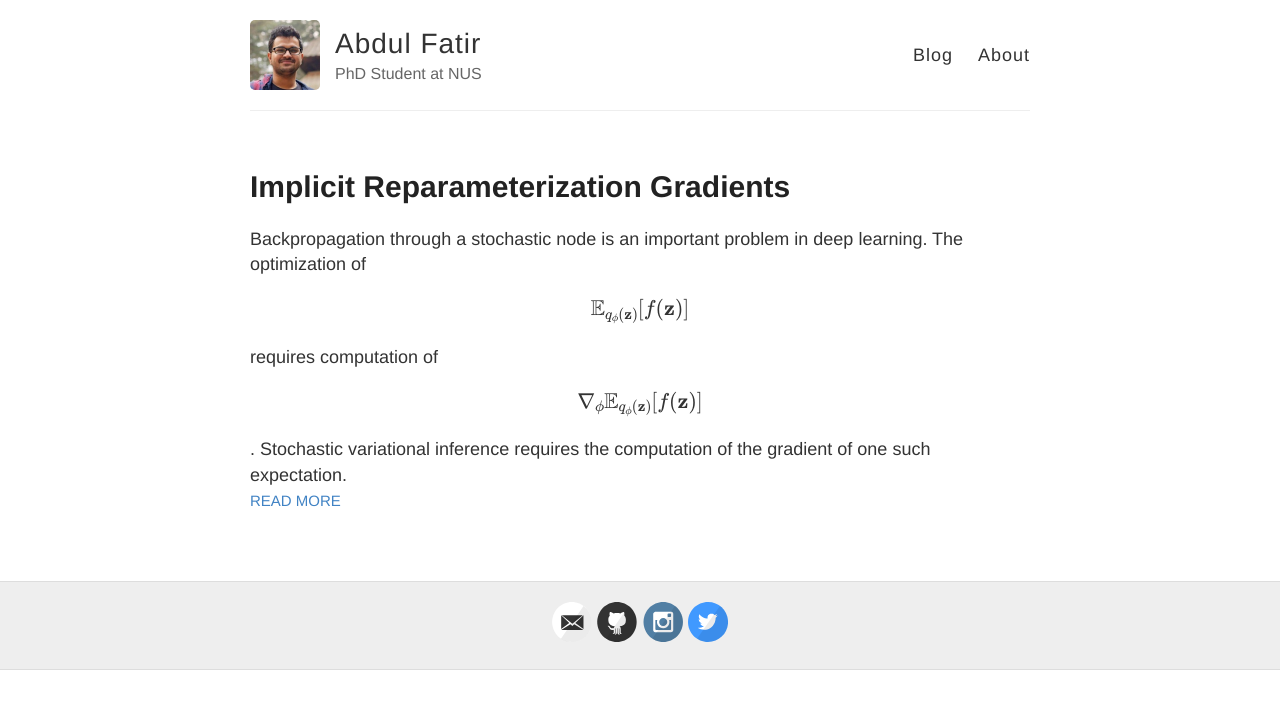
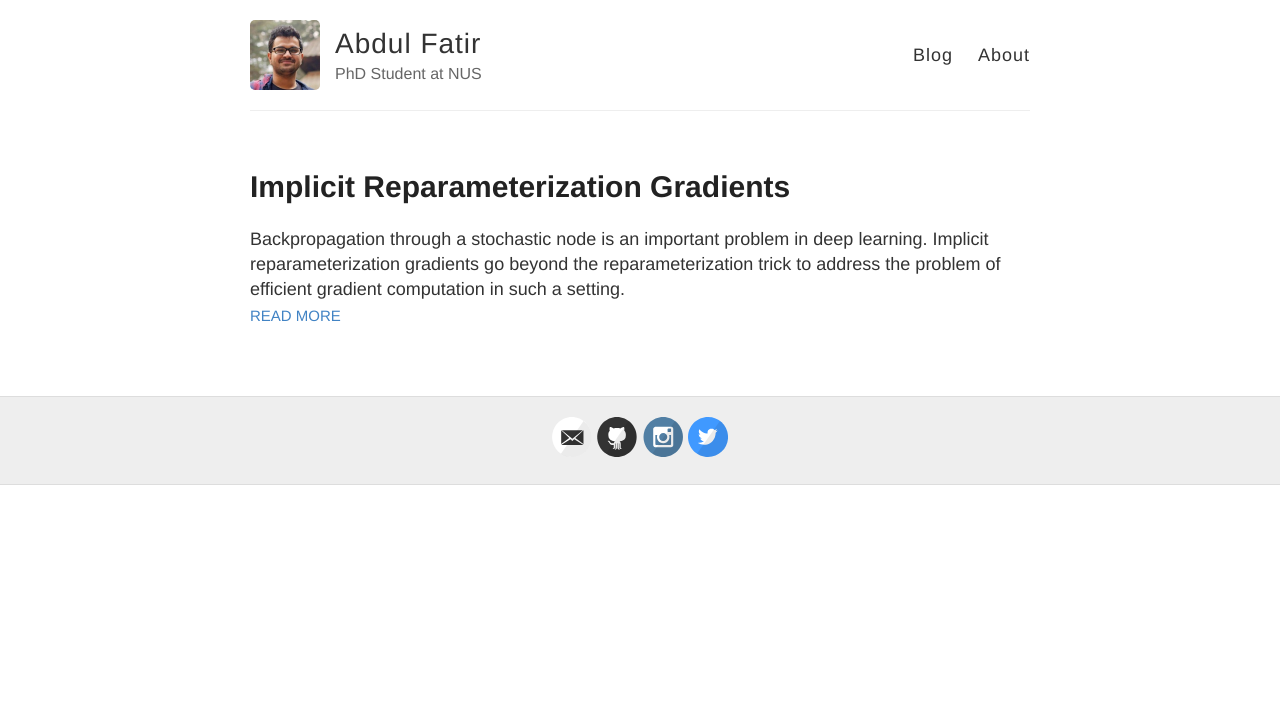
Before and after one commit to abdulfatir/abdulfatir.github.io, a Jekyll site: the page built from index.html, in a window 1280 px wide. Shown: the top 709 px of the page. Built offline with Jekyll 4.4.1, drawn with Linux system fonts in a browser that asks for light colours; formulas are drawn with MathJax 3.

Commit message:
Update 2018-9-21-Implicit-Reparameterization.md

```diff
--- a/_posts/2018-9-21-Implicit-Reparameterization.md
+++ b/_posts/2018-9-21-Implicit-Reparameterization.md
@@ -1,7 +1,7 @@
 ---
 layout: post
 title: Implicit Reparameterization Gradients
-excerpt: Backpropagation through a stochastic node is an important problem in deep learning. The optimization of $$\mathbb{E}_{q_\phi(\mathbf{z})}[f(\mathbf{z})]$$ requires computation of $$\nabla_\phi\mathbb{E}_{q_\phi(\mathbf{z})}[f(\mathbf{z})]$$. Stochastic variational inference requires the computation of the gradient of one such expectation.
+excerpt: Backpropagation through a stochastic node is an important problem in deep learning. Implicit reparameterization gradients go beyond the reparameterization trick to address the problem of efficient gradient computation in such a setting.
 ---
 
 <script type="text/x-mathjax-config">
```
